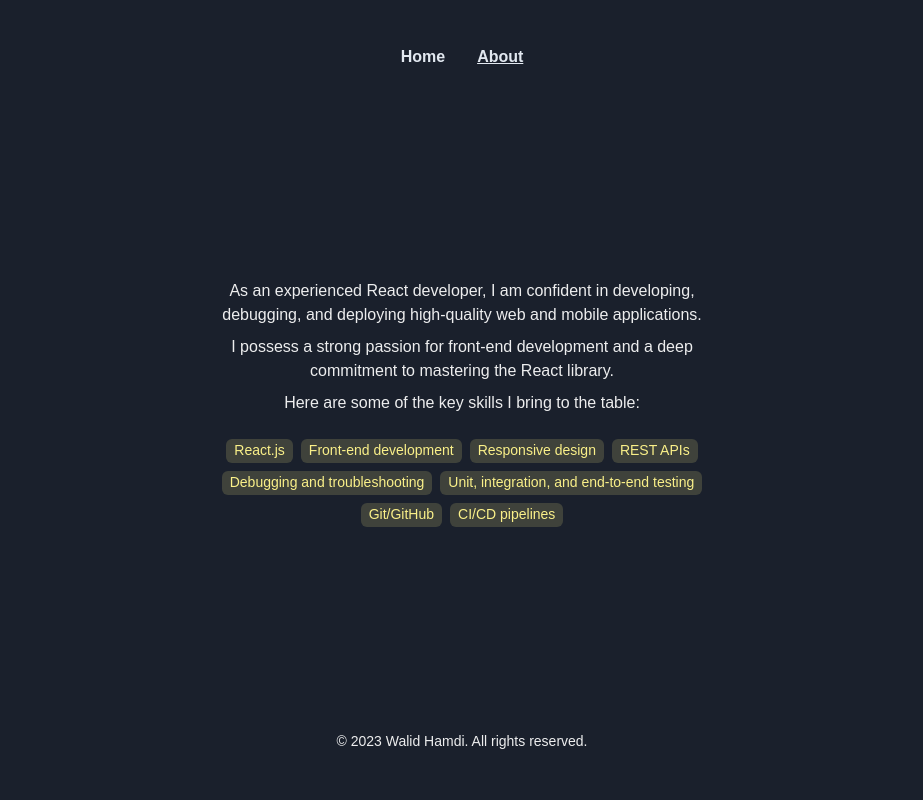
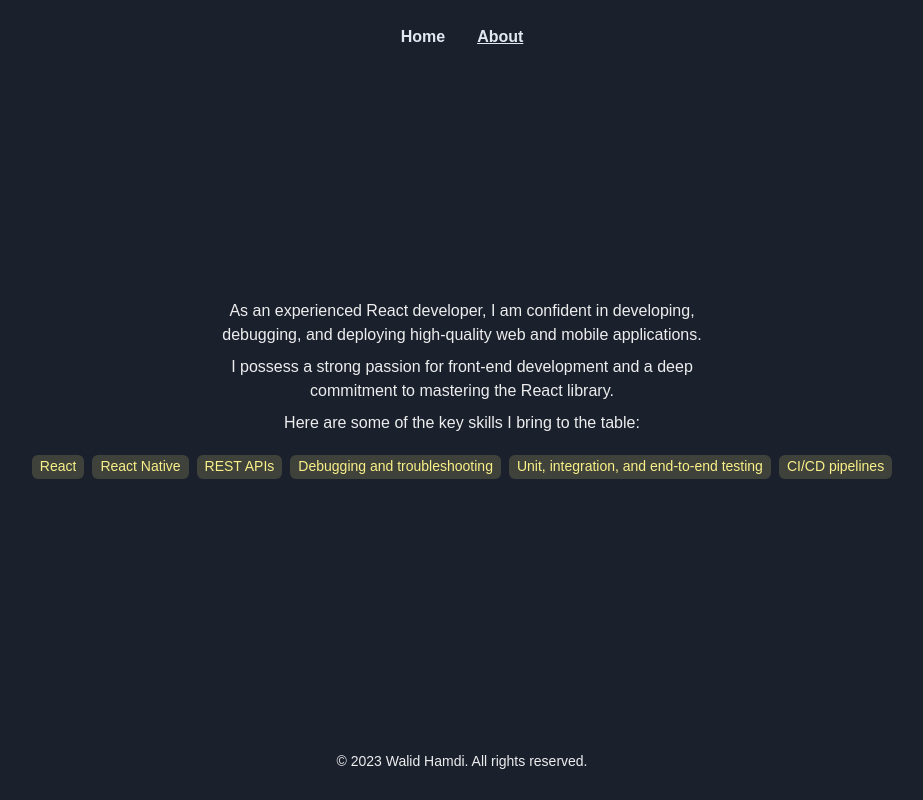
Before and after one commit to walid-hamdi/React_portfolio_website, a React (Vite) app: page /about in a window 1280 px wide. Shown: the whole page, without its empty margins (178-1101 px from the left). Built offline with nearby package versions, Linux system fonts and the light colour scheme; a web font is replaced by a local one.

Commit message:
add & remove some padding children content

```diff
--- a/src/components/Layout.tsx
+++ b/src/components/Layout.tsx
@@ -17,21 +17,10 @@ const Layout = ({ children }: Props) => {
       alignItems="center"
       flexDir="column"
       justifyContent="space-between"
-      // padding={4}
-      p={8}
+      p={3}
     >
       <Navbar />
-      <Box
-      // // h="80vh"
-      // minH="80vh"
-      // w="100%"
-      // display="flex"
-      // paddingTop={10}
-      // alignItems="flex-start"
-      // justifyContent="center"
-      >
-        {children}
-      </Box>
+      <Box my={6}>{children}</Box>
       <Footer />
     </Flex>
   );
--- a/src/pages/About/components/Skills/index.tsx
+++ b/src/pages/About/components/Skills/index.tsx
@@ -1,19 +1,14 @@
-import { Container, Tag, TagLabel } from "@chakra-ui/react";
+import { Box, Tag, TagLabel } from "@chakra-ui/react";
 
 const Skills = () => {
   const skills = [
     {
-      label: "React.js",
+      label: "React",
     },
     {
-      label: "Front-end development",
+      label: "React Native",
     },
-    {
-      label: "Responsive design",
-    },
-    // {
-    //   label: "User interface (UI) design",
-    // },
+
     {
       label: "REST APIs",
     },
@@ -24,23 +19,19 @@ const Skills = () => {
     {
       label: "Unit, integration, and end-to-end testing",
     },
-
-    {
-      label: "Git/GitHub",
-    },
     {
       label: "CI/CD pipelines",
     },
   ];
 
   return (
-    <Container textAlign="center">
+    <Box textAlign="center" mt={4}>
       {skills.map((skill) => (
         <Tag colorScheme="yellow" size="md" m={1} key={skill.label}>
           <TagLabel>{skill.label}</TagLabel>
         </Tag>
       ))}
-    </Container>
+    </Box>
   );
 };
 
--- a/src/pages/About/index.tsx
+++ b/src/pages/About/index.tsx
@@ -1,19 +1,12 @@
-import { Flex } from "@chakra-ui/react";
 import Header from "./components/Header";
 import Skills from "./components/Skills";
 
 const About = () => {
   return (
-    <Flex
-      gap={5}
-      mt={7}
-      flexDir="column"
-      justifyContent="center"
-      alignItems="center"
-    >
+    <>
       <Header />
       <Skills />
-    </Flex>
+    </>
   );
 };
 
--- a/src/pages/Home/components/Header/index.tsx
+++ b/src/pages/Home/components/Header/index.tsx
@@ -5,10 +5,9 @@ import profile from "../../../../assets/porfile.png";
 const Header = () => {
   return (
     <>
-      <Box py={5}>
+      <Box textAlign="center" py={5}>
         <Avatar size="2xl" name="Walid Hamdi" src={profile} />
-      </Box>
-      <Box pb={10} textAlign="center">
+        <Box pt={3} pb={10}>
           <Heading size="lg" as="h2">
             Hey, I'm Walid
           </Heading>
@@ -16,6 +15,7 @@ const Header = () => {
             React Developer.
           </Heading>
         </Box>
+      </Box>
     </>
   );
 };
--- a/src/pages/Home/index.tsx
+++ b/src/pages/Home/index.tsx
@@ -5,13 +5,13 @@ import Projects from "./components/Projects";
 
 const Home = () => {
   return (
-    <HStack flexDir="column">
+    <>
       <Header />
       <HStack gap={3}>
         <Links />
         <Projects />
       </HStack>
-    </HStack>
+    </>
   );
 };
 
```
Lines whose indentation alone changed are shown as unchanged.
